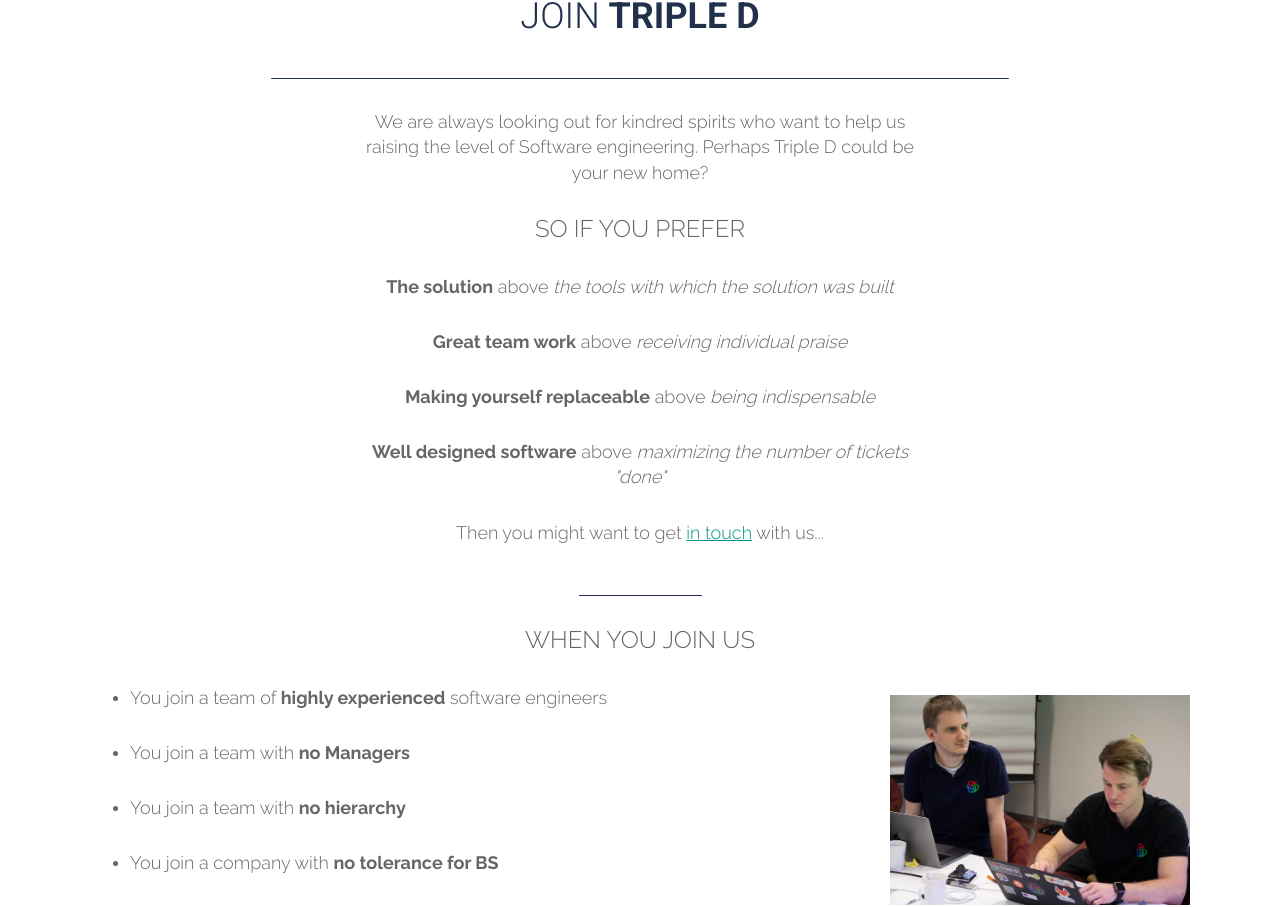
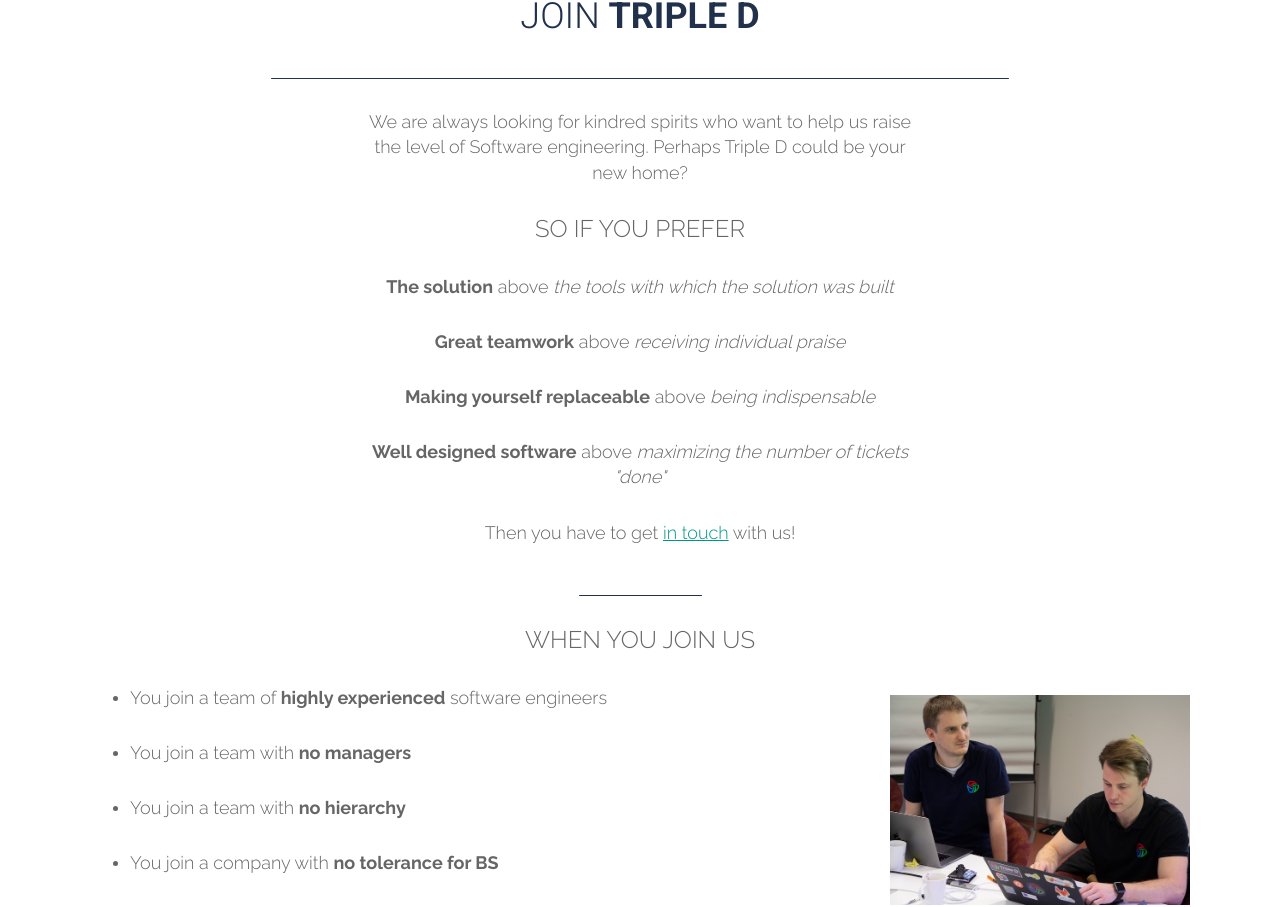
Before and after one commit to tripledio/tripledio.github.io, a Jekyll site: the page built from joinus/index.html, in a window 1280 px wide and 1400 px high, scrolled down 550 px. Shown: the part 149-1056 px from the top of the window. Built offline with Jekyll 4.4.1, drawn with Linux system fonts in a browser that asks for light colours; comment, search, counter and statistics services are not loaded.

Commit message:
Grammarly suggestions

```diff
--- a/joinus/index.html
+++ b/joinus/index.html
@@ -22,13 +22,13 @@
         <hr class="slab center w-60 mt-2 mb-3">
         <div class="row">
             <div class="col-12 col-md-10 col-lg-6 offset-0 offset-md-1 offset-lg-3 px-md-4 text-center">
-                <p>We are always looking out for kindred spirits who want to help us raising the level of Software engineering. Perhaps Triple D could be your new home?</p>
+                <p>We are always looking for kindred spirits who want to help us raise the level of Software engineering. Perhaps Triple D could be your new home?</p>
                 <p class="h5 text-uppercase text-center">So if you prefer</p>
                 <p><b class="h6">The solution</b> above <i class="h6">the tools with which the solution was built</i></p>
-                <p><b class="h6">Great team work</b> above <i class="h6">receiving individual praise</i></p>
+                <p><b class="h6">Great teamwork</b> above <i class="h6">receiving individual praise</i></p>
                 <p><b class="h6">Making yourself replaceable</b> above <i class="h6">being indispensable</i></p>
                 <p><b class="h6">Well designed software</b> above <i class="h6">maximizing the number of tickets "done"</i></p>
-                <p>Then you might want to get <a href="/contact/">in touch</a> with us...</p>
+                <p>Then you have to get <a href="/contact/">in touch</a> with us!</p>
             </div>
         </div>
         <hr class="slab center w-10 mt-2 mb-3">
@@ -41,7 +41,7 @@
             <div class="col-8 col-md-8 px-md-2 px-lg-8 mb-4">
                 <ul>
                     <li><p>You join a team of <b>highly experienced</b> software engineers</p></li>
-                    <li><p>You join a team with <b>no Managers</b></p></li>
+                    <li><p>You join a team with <b>no managers</b></p></li>
                     <li><p>You join a team with <b>no hierarchy</b></p></li>
                     <li><p>You join a company with <b>no tolerance for BS</b></p></li>
                 </ul>
```
